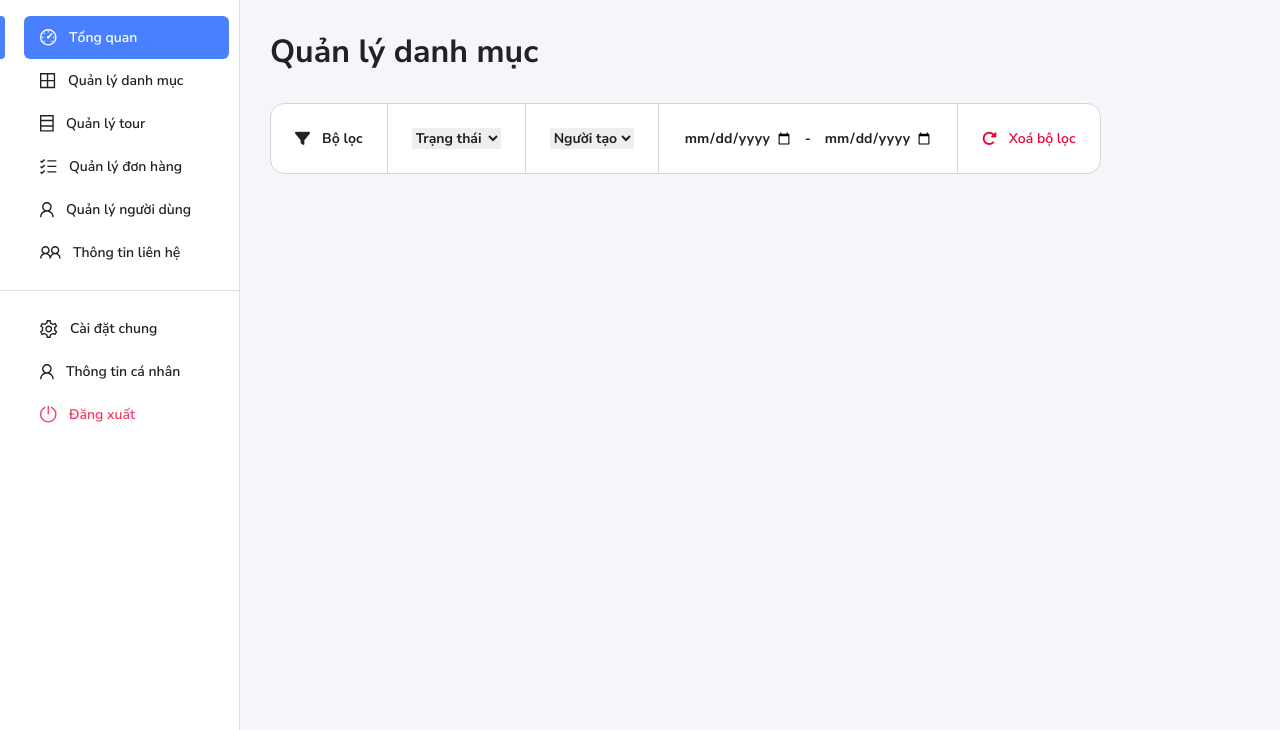
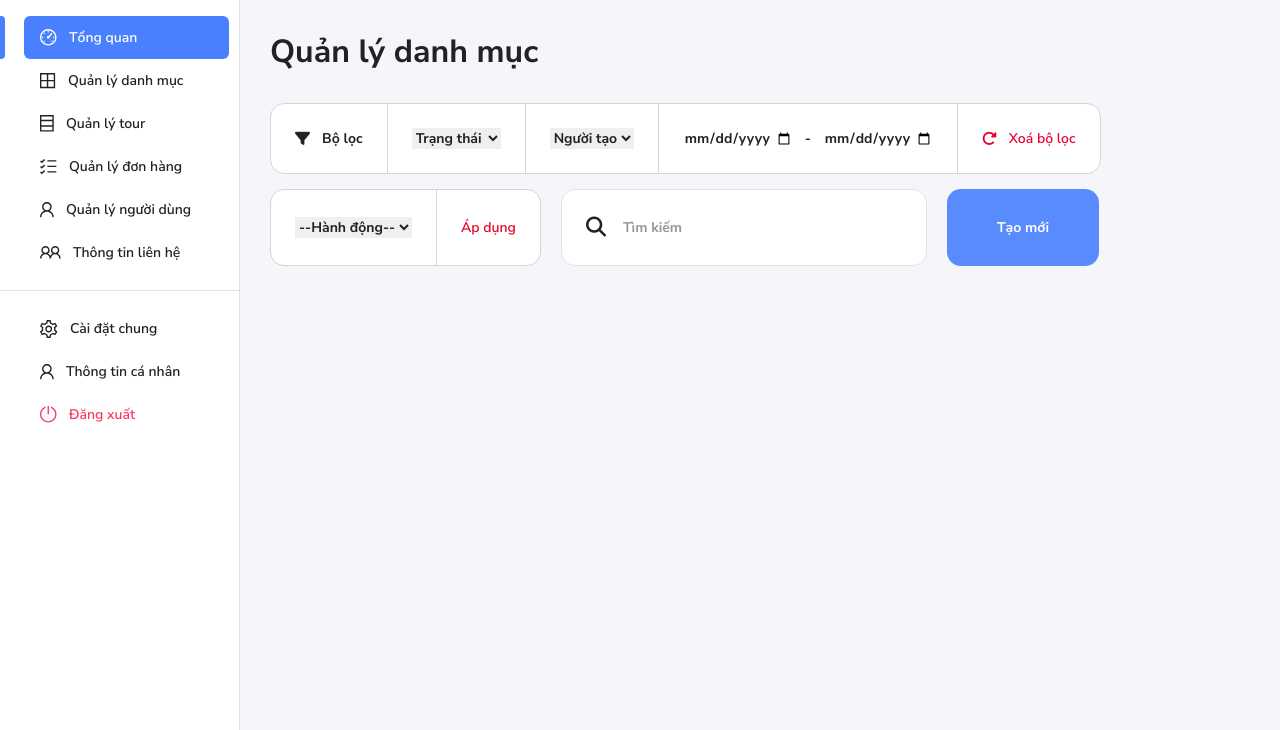
Before and after one commit to LEHOANGCHIEN/travel-tour-admin, a Node project: template views/pages/category-list.pug in a window 1280 px wide. Shown: the part 70-800 px from the top of the page. Run offline with Node 20 templates, Linux system fonts and the light colour scheme; the template is opened without the code that fills it, so the values that code supplies are empty; some libraries are stand-ins or nearby versions.

Commit message:
1.4. Xây dựng Section 5 trang Quản lí danh mục

```diff
--- a/assets/css/style.css
+++ b/assets/css/style.css
@@ -827,3 +827,93 @@ button {
     cursor: pointer;
 }
 /* End Section 4 */
+
+/* Section 5 */
+.section-5 {
+    margin-bottom: 30px;
+    display: flex;
+    gap: 20px;
+}
+
+.section-5 .inner-status {
+    display: inline-flex;
+    border-radius: 14px;
+    background-color: white;
+    border: 1px solid #D5D5D5;
+}
+
+.section-5 .inner-status .inner-item {
+    display: inline-flex;
+    align-items: center;
+    padding: 24px;
+    font-weight: 700;
+    font-size: 14px;
+    border-right: 1px solid #D5D5D5;
+}
+
+.section-5 .inner-status .inner-item:last-child {
+    border-right: 0;
+}
+
+.section-5 .inner-status .inner-item select {
+    border: 0;
+    font-weight: 700;
+    font-size: 14px;
+    color: var(--color-text);
+    cursor: pointer;
+}
+
+.section-5 .inner-status .inner-item button {
+    color: #EA0324;
+    cursor: pointer;
+    border: 0;
+    background-color: transparent;
+    padding: 0;
+    font-weight: 600;
+    font-size: 14px;
+}
+
+.section-5 .inner-search {
+  background-color: white;
+  border: 1px solid #E2E2E2;
+  border-radius: 14px;
+  display: inline-flex;
+  align-items: center;
+  gap: 15px;
+  padding: 24px;
+  width: 366px;
+}
+
+.section-5 .inner-search button {
+  cursor: pointer;
+  border: 0;
+  background-color: transparent;
+  padding: 0;
+  font-size: 20px;
+  color: var(--color-text);
+}
+
+.section-5 .inner-search input {
+  flex: 1;
+  border: 0;
+  font-weight: 700;
+  font-size: 14px;
+  color: var(--color-text);
+}
+
+.section-5 .inner-search input::placeholder {
+  color: #979797;
+}
+
+.section-5 .inner-create {
+  background-color: var(--color-main);
+  opacity: 0.9;
+  border-radius: 14px;
+  padding: 24px 50px;
+  font-weight: 700;
+  font-size: 14px;
+  color: white;
+  display: inline-flex;
+  align-items: center;
+}
+/* End Section 5 */
--- a/views/pages/category-list.pug
+++ b/views/pages/category-list.pug
@@ -27,3 +27,21 @@ block main
      input(type="date")
     .inner-item.inner-reset
      <i class="fa-solid fa-rotate-right"></i> Xoá bộ lọc
+  //- End Section 4
+
+  //- Section 5
+  .section-5
+   form.inner-status(action="")
+    .inner-item
+      select
+        option(value="") --Hành động--
+        option(value="") Hoạt động
+        option(value="") Tạm dừng
+        option(value="") Xoá
+    .inner-item
+     button Áp dụng
+   form.inner-search
+    button <i class="fa-solid fa-magnifying-glass"></i>
+    input(type="text" placeholder="Tìm kiếm")
+   a.inner-create(href="#") Tạo mới
+  //- End Section 5
```
Also changed, not shown: category-list.html (+19 -0 lines).
